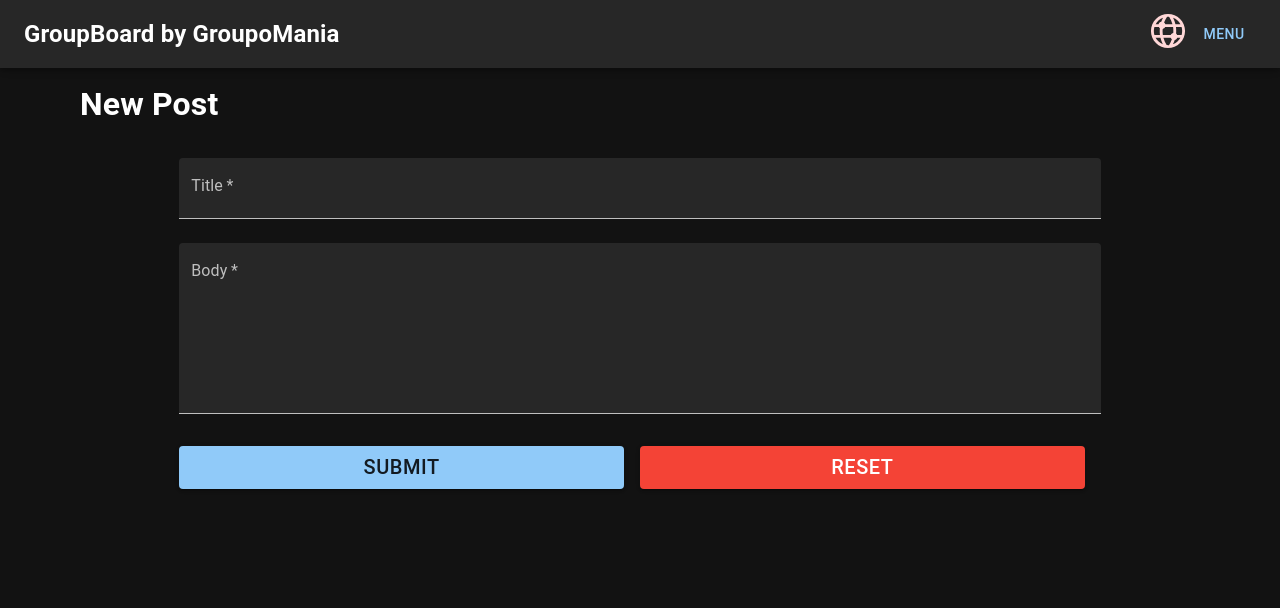
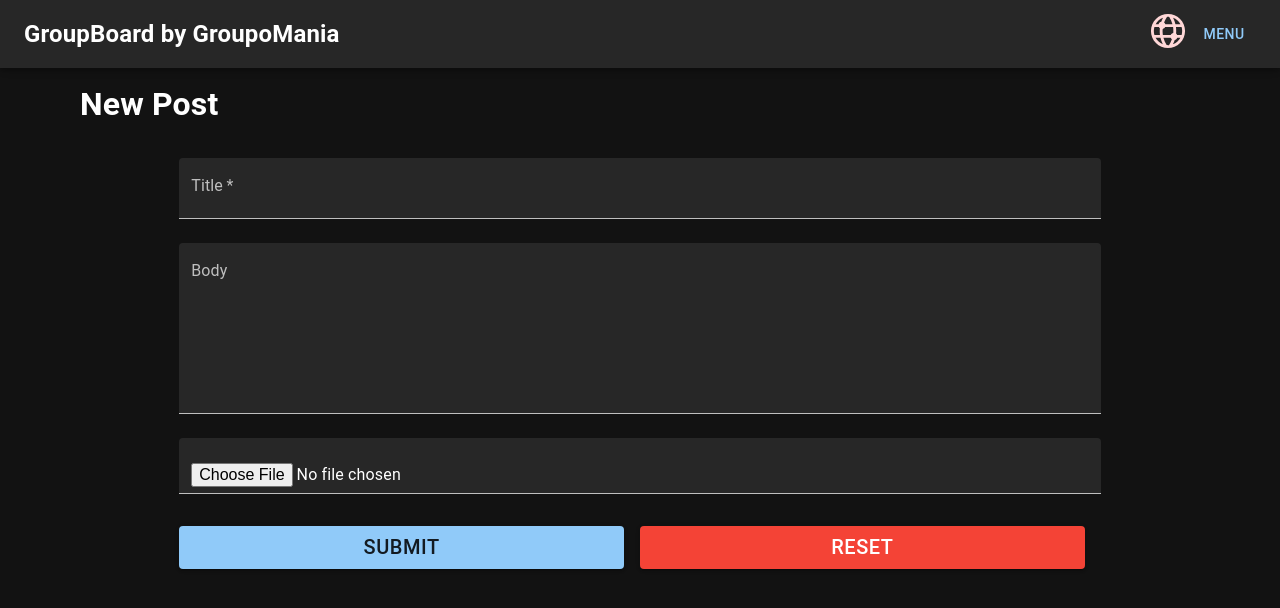
Before and after one commit to w3dd1e/groupomania-client, a React (Vite) app: page /newPost in a window 1280 px wide. Shown: the top 608 px of the page. Built offline with nearby package versions, Linux system fonts and the light colour scheme; sample sign-in values are in the browser's storage.

Commit message:
Refactor form data handling to accomodate images -Add file input to forms

```diff
--- a/src/components/EditPost.jsx
+++ b/src/components/EditPost.jsx
@@ -19,9 +19,6 @@
 
 		//Convert FormData to JSON
 		const data = new FormData(event.currentTarget);
-		const formDataObj = {};
-		data.forEach((value, key) => (formDataObj[key] = value));
-		const json = JSON.stringify(formDataObj);
 
 		//Fetch Login
 		try {
@@ -29,10 +26,9 @@
 				`http://localhost:3000/posts/${postId}`,
 				{
 					method: 'PUT',
-					body: json,
+					body: data,
 					headers: {
 						Accept: 'application/json',
-						'Content-Type': 'application/json',
 						Authorization: 'Bearer ' + token,
 					},
 				}
@@ -91,6 +87,14 @@
 					margin='normal'
 					defaultValue={post.content}
 				></TextField>
+				<TextField
+					variant='filled'
+					fullWidth
+					id='image'
+					name='image'
+					type='file'
+					margin='normal'
+				/>
 				<Stack
 					direction='column'
 					flex={1}
--- a/src/components/NewPost.jsx
+++ b/src/components/NewPost.jsx
@@ -15,16 +15,18 @@
 	//Convert FormData to JSON
 	const formDataObj = {};
 	data.forEach((value, key) => (formDataObj[key] = value));
-	const json = JSON.stringify(formDataObj);
+	console.log(data.title);
+	//const json = JSON.stringify(formDataObj);
+
 	//Fetch Login
 
 	try {
 		const response = await fetch(`http://localhost:3000/posts/`, {
 			method: 'POST',
-			body: json,
+			body: data,
 			headers: {
 				Accept: 'application/json',
-				'Content-Type': 'application/json',
+
 				Authorization: 'Bearer ' + token,
 			},
 		});
@@ -75,7 +77,6 @@
 				></TextField>
 				<TextField
 					variant='filled'
-					required
 					fullWidth
 					id='body'
 					label='Body'
@@ -84,6 +85,14 @@
 					rows={6}
 					margin='normal'
 				></TextField>
+				<TextField
+					variant='filled'
+					fullWidth
+					id='image'
+					name='image'
+					type='file'
+					margin='normal'
+				/>
 				<Stack
 					direction='column'
 					id='buttonGroup'
@@ -110,6 +119,7 @@
 					>
 						Reset
 					</Button>
+
 					<div id='errorDiv'></div>
 				</Stack>
 			</Box>
```
